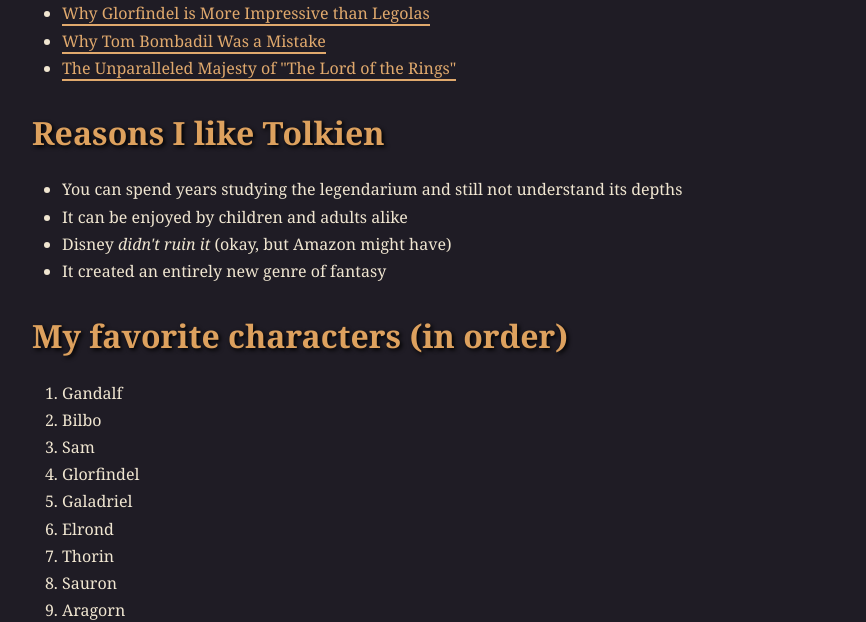
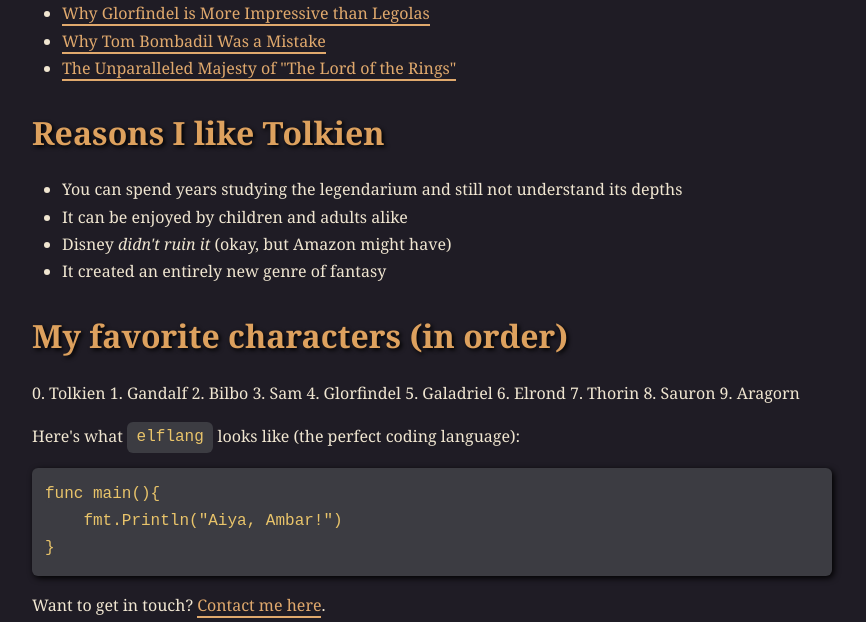
Before and after one commit to Dramaniako/static_site_generator, a plain HTML site: page docs/index.html in a window 1280 px wide. Shown: the part 641-1263 px from the top of the page, without its empty margins (208-1074 px from the left). Drawn offline with Linux system fonts and the light colour scheme.

Commit message:
feat: rebuild page from new markdown

```diff
--- a/docs/index.html
+++ b/docs/index.html
@@ -8,7 +8,7 @@
   </head>
 
   <body>
-    <article><div><h1>Tolkien Fan Club</h1><p><img src="/static_site_generator/images/tolkien.png" alt="JRR Tolkien sitting"></img></p><p>Here's the deal, <b>I like Tolkien</b>.</p><blockquote>"I am in fact a Hobbit in all but size."  -- J.R.R. Tolkien</blockquote><h2>Blog posts</h2><ul><li><a href="/static_site_generator/blog/glorfindel">Why Glorfindel is More Impressive than Legolas</a></li><li><a href="/static_site_generator/blog/tom">Why Tom Bombadil Was a Mistake</a></li><li><a href="/static_site_generator/blog/majesty">The Unparalleled Majesty of "The Lord of the Rings"</a></li></ul><h2>Reasons I like Tolkien</h2><ul><li>You can spend years studying the legendarium and still not understand its depths</li><li>It can be enjoyed by children and adults alike</li><li>Disney <i>didn't ruin it</i> (okay, but Amazon might have)</li><li>It created an entirely new genre of fantasy</li></ul><h2>My favorite characters (in order)</h2><ol><li>Gandalf</li><li>Bilbo</li><li>Sam</li><li>Glorfindel</li><li>Galadriel</li><li>Elrond</li><li>Thorin</li><li>Sauron</li><li>Aragorn</li></ol><p>Here's what <code>elflang</code> looks like (the perfect coding language):</p><pre><code>func main(){
+    <article><div><h1>Tolkien Fan Club</h1><p><img src="/static_site_generator/images/tolkien.png" alt="JRR Tolkien sitting"></img></p><p>Here's the deal, <b>I like Tolkien</b>.</p><blockquote>"I am in fact a Hobbit in all but size."  -- J.R.R. Tolkien</blockquote><h2>Blog posts</h2><ul><li><a href="/static_site_generator/blog/glorfindel">Why Glorfindel is More Impressive than Legolas</a></li><li><a href="/static_site_generator/blog/tom">Why Tom Bombadil Was a Mistake</a></li><li><a href="/static_site_generator/blog/majesty">The Unparalleled Majesty of "The Lord of the Rings"</a></li></ul><h2>Reasons I like Tolkien</h2><ul><li>You can spend years studying the legendarium and still not understand its depths</li><li>It can be enjoyed by children and adults alike</li><li>Disney <i>didn't ruin it</i> (okay, but Amazon might have)</li><li>It created an entirely new genre of fantasy</li></ul><h2>My favorite characters (in order)</h2><p>0. Tolkien 1. Gandalf 2. Bilbo 3. Sam 4. Glorfindel 5. Galadriel 6. Elrond 7. Thorin 8. Sauron 9. Aragorn</p><p>Here's what <code>elflang</code> looks like (the perfect coding language):</p><pre><code>func main(){
     fmt.Println("Aiya, Ambar!")
 }
 </code></pre><p>Want to get in touch? <a href="/static_site_generator/contact">Contact me here</a>.</p><p>This site was generated with a custom-built <a href="https://www.boot.dev/courses/build-static-site-generator-python">static site generator</a> from the course on <a href="https://www.boot.dev">Boot.dev</a>.</p></div></article>
```
